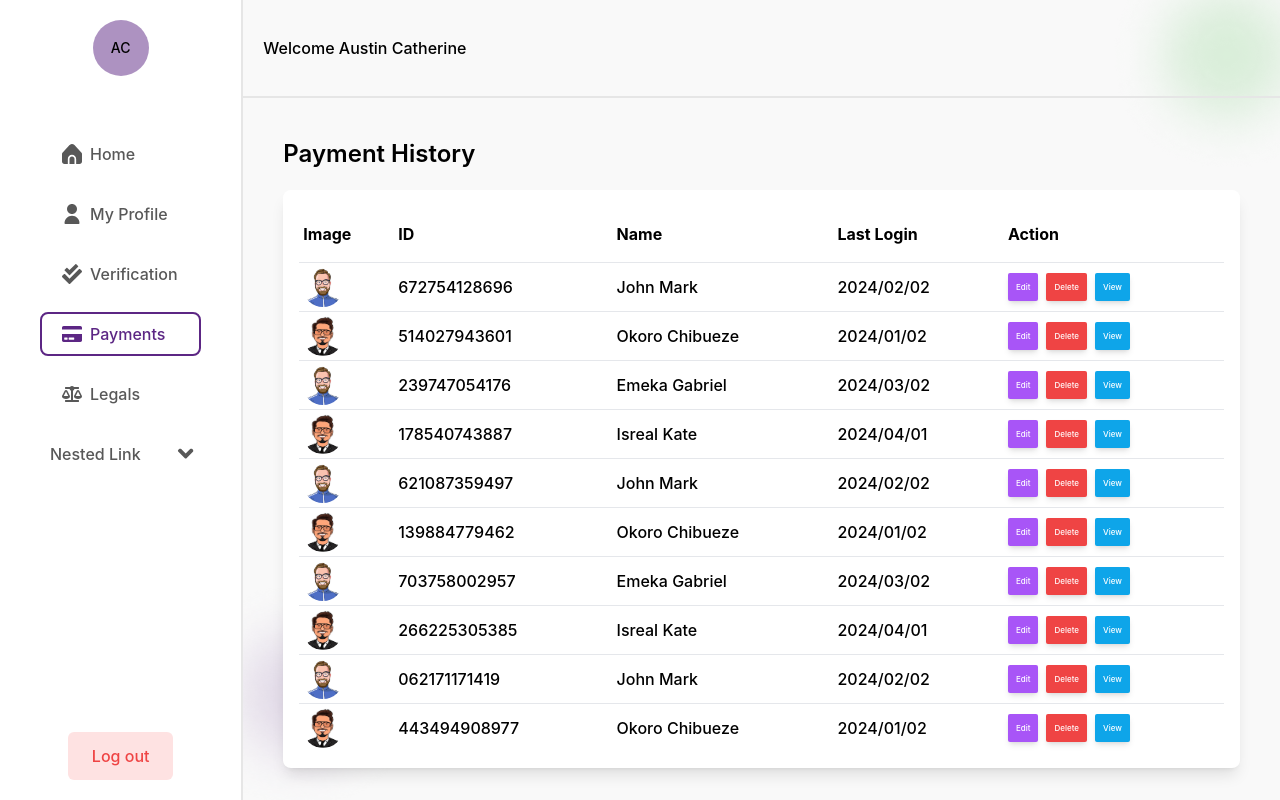
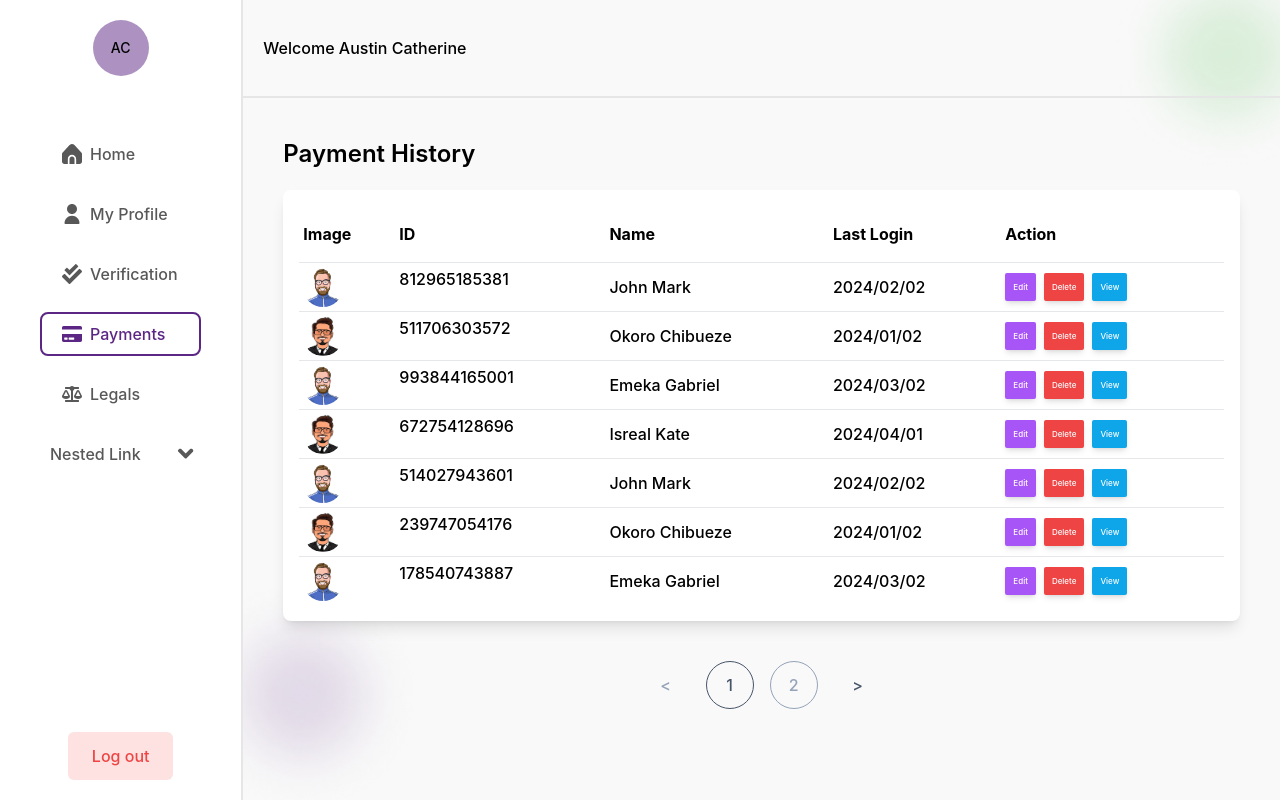
Before and after one commit to victorAnumudu/cbt, a React (Vite) app: page /dashboard/payments in a window 1280 px wide. Built offline with nearby package versions, Linux system fonts and the light colour scheme.

Commit message:
added payment history page

```diff
--- a/src/components/dashboardLayout/NewDashboard/DashboardLayout.tsx
+++ b/src/components/dashboardLayout/NewDashboard/DashboardLayout.tsx
@@ -68,7 +68,7 @@ export default function DashboardLayout({children}:{children: ReactNode}) {
             </div>
           </header>
           <div className='flex p-5 relative'>
-            <div className='w-full p-5'>
+            <div className='w-full p-2 md:p-5'>
               {children}
             </div>
 
--- a/src/components/dashboardPages/PaymentsCom.tsx
+++ b/src/components/dashboardPages/PaymentsCom.tsx
@@ -7,18 +7,18 @@ export default function PaymentsCom() {
     <div className="w-full">
       <PaginatedList
         data = {list}
-        itemsPerPage={10}
+        itemsPerPage={7}
         // filterItem={['name']}
         tableTitle='Payment History'
       >
         {
           ({data})=>(
-            <div className="w-full p-4 rounded-lg shadow-lg bg-white">
+            <div className="w-full p-4 rounded-lg shadow-lg bg-white overflow-x-auto">
               <table className="w-full text-left table-auto">
                 <thead>
                   <tr>
                     <th className="px-1 py-4">Image</th>
-                    <th className="px-1 py-4">ID</th>
+                    <th className="px-1 py-4 hidden md:block">ID</th>
                     <th className="px-1 py-4">Name</th>
                     <th className="px-1 py-4">Last Login</th>
                     <th className="px-1 py-4">Action</th>
@@ -32,7 +32,7 @@ export default function PaymentsCom() {
                           <img className="w-full h-full rounded-full" src={`../../../src/assets/avatar/${item.image}`} />
                         </div>
                       </td>
-                      <td className="p-1">{Math.random().toString().slice(2, 14)}</td>
+                      <td className="p-1 hidden md:block">{Math.random().toString().slice(2, 14)}</td>
                       <td className="p-1">{item.name}</td>
                       <td className="p-1">{item.last_login}</td>
                       <td className="p-1">
```
